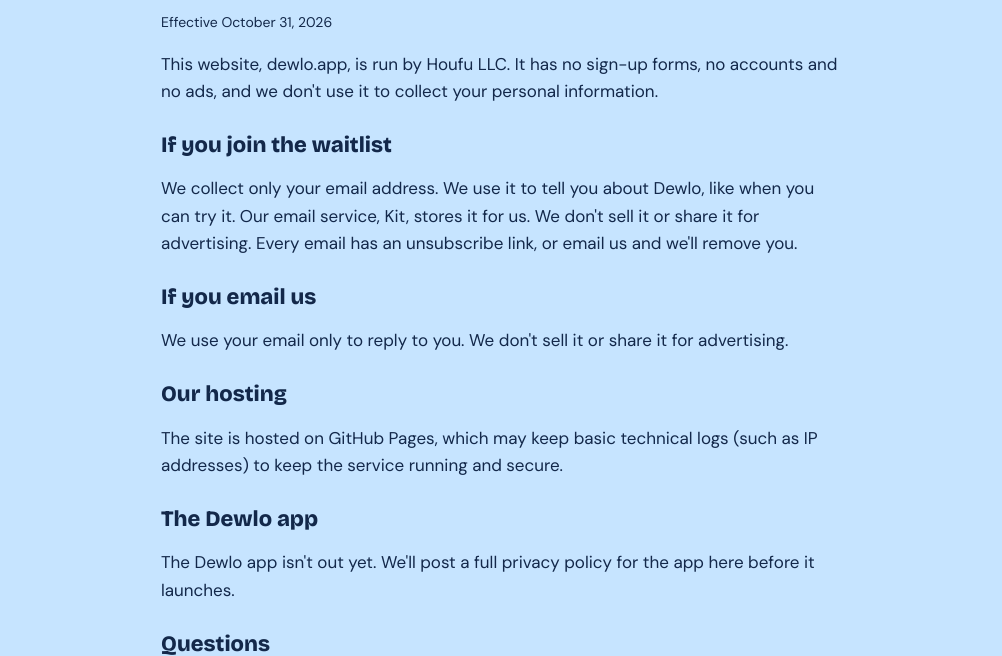
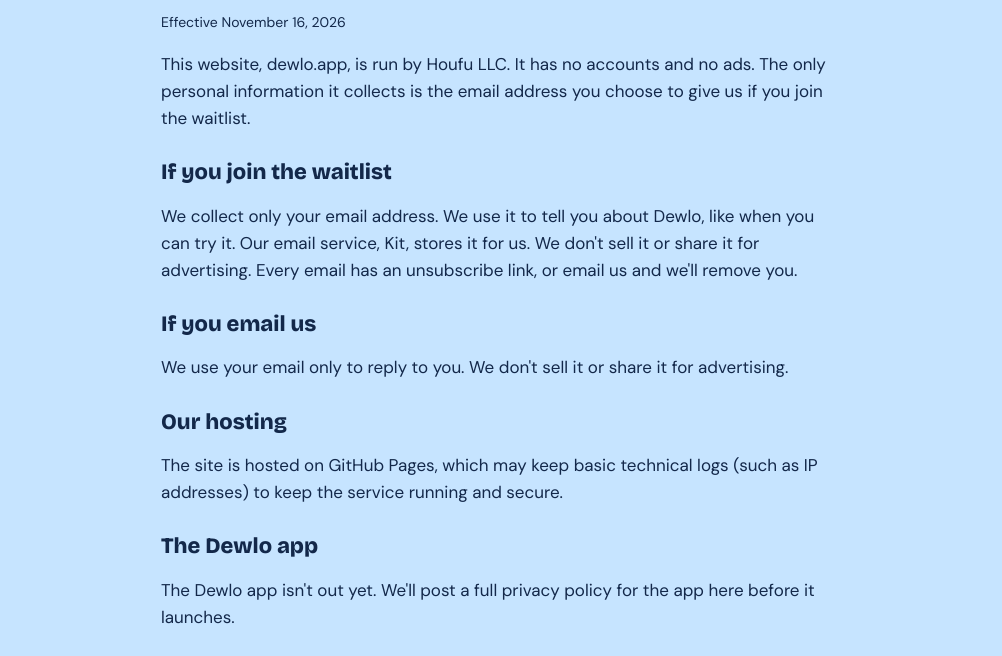
Before and after one commit to kyeortega/dewlo-site, a plain HTML site: page privacy.html in a window 1280 px wide. Shown: the part 148-804 px from the top of the page, without its empty margins (139-1141 px from the left). Drawn offline with nearby package versions, Linux system fonts and the light colour scheme.

Commit message:
Privacy: replace 'no sign-up forms' line now that the waitlist form is live
Co-Authored-By: Claude Opus 5.5 <noreply@anthropic.com>
Claude-Session: https://claude.ai/code/session_01EC95hxQ79xehaWMzU5MA4X

```diff
--- a/privacy.html
+++ b/privacy.html
@@ -21,8 +21,8 @@
 </div></header>
 <main class="doc">
   <h1>Website privacy</h1>
-  <p class="meta">Effective October 31, 2026</p>
-  <p>This website, dewlo.app, is run by Houfu LLC. It has no sign-up forms, no accounts and no ads, and we don't use it to collect your personal information.</p>
+  <p class="meta">Effective November 16, 2026</p>
+  <p>This website, dewlo.app, is run by Houfu LLC. It has no accounts and no ads. The only personal information it collects is the email address you choose to give us if you join the waitlist.</p>
   <h2>If you join the waitlist</h2>
   <p>We collect only your email address. We use it to tell you about Dewlo, like when you can try it. Our email service, Kit, stores it for us. We don't sell it or share it for advertising. Every email has an unsubscribe link, or email us and we'll remove you.</p>
   <h2>If you email us</h2>
```
